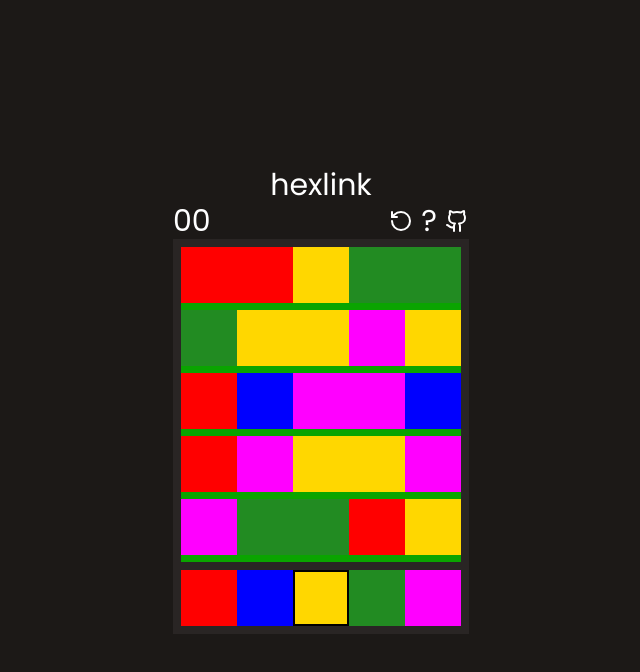
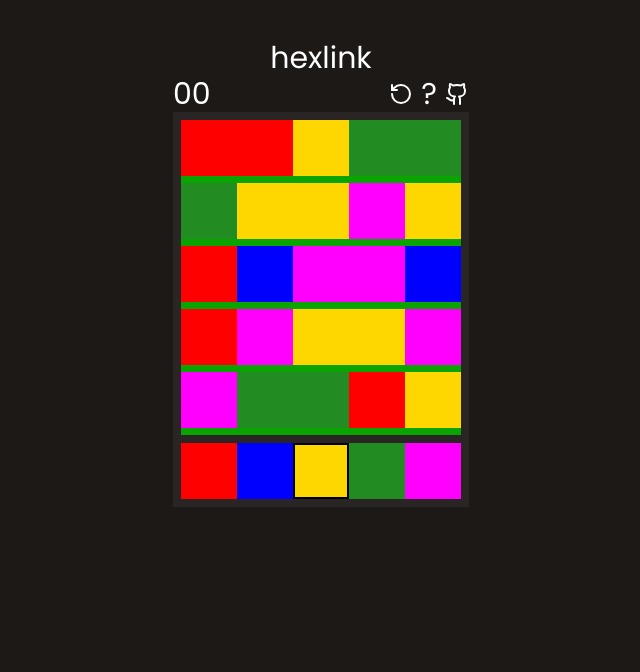
Before and after one commit to xyangst/hexlink, a SvelteKit app: page / in a window 1280 px wide. Shown: the top 672 px of the page, without its empty margins (319-959 px from the left). Built offline with nearby package versions, Linux system fonts and the light colour scheme.

Commit message:
make site not go offscreen

```diff
--- a/src/routes/+layout.svelte
+++ b/src/routes/+layout.svelte
@@ -8,6 +8,6 @@
 
 <style>
 	main {
-		@apply bg-gray-900 flex overflow-hidden items-center h-screen justify-center bg-cover bg-center;
+		@apply bg-gray-900 flex min-h-screen justify-center;
 	}
 </style>
```
